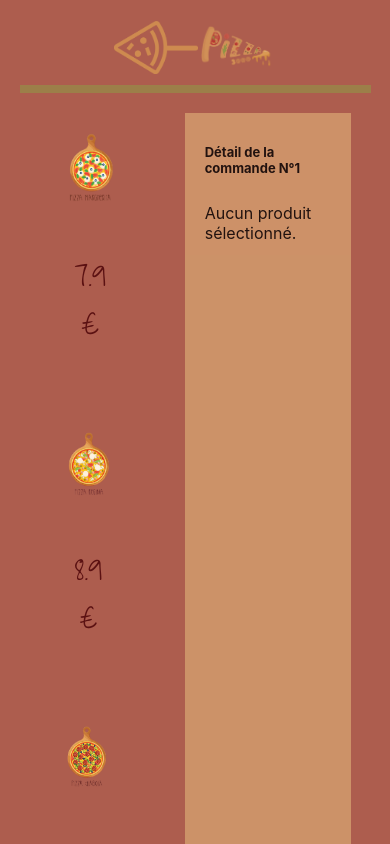
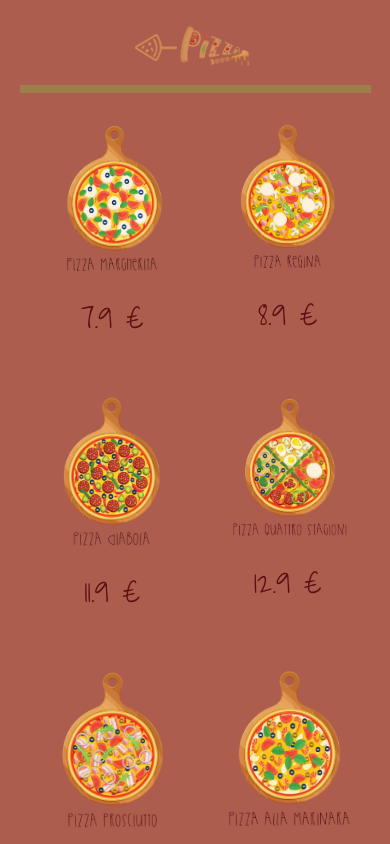
Before and after one commit to AurelieDuynslaeger/Ordering-App-RTK, a React (Create React App) app: page /NewOrder/1 in a window 390 px wide. Shown: the top 844 px of the page. Built offline with nearby package versions, Linux system fonts and the light colour scheme.

Commit message:
fix responsivness & deploy

```diff
--- a/src/index.scss
+++ b/src/index.scss
@@ -21,14 +21,19 @@ code {
 }
 
 .wrapper {
-  display: flex;
-  padding:2rem;
+  padding: 1rem 0.5rem;
+   @media screen and (min-width: 900px) {
+    display: flex;
+   }
 }
 
 .products-list {
-  width: 60vw;
+  width:90vw;
   display: flex;
   flex-wrap: wrap;
+  @media screen and (min-width:900px) {
+    width: 60vw;
+  }
 }
 
 .select-order {
@@ -36,8 +41,12 @@ code {
   flex-direction: column;
   justify-content: center;
   align-items: center;
+  h3{
+    font-size: 2rem;
+    text-align: center;
+  }
   select {
-    width: 25%;
+    width: 100%;
     text-align: center;
     margin: 2rem;
     border: none;
@@ -45,6 +54,9 @@ code {
     border-radius: 5px;
     border: none;
     font-family: Verdana, Geneva, Tahoma, sans-serif;
+    @media screen and (min-width:900px) {
+      width: 25%;
+    }
   }
 }
 
--- a/src/stylesheets/Header.scss
+++ b/src/stylesheets/Header.scss
@@ -12,7 +12,10 @@ header {
         width:20vw;
     }
     .arrow-back {
-        width:10vh;
+        width:5vh;
         cursor: pointer;
+        @media screen and (min-width: 900px) {
+            width: 10vh;
+        }
     }
 }
--- a/src/stylesheets/Home.scss
+++ b/src/stylesheets/Home.scss
@@ -10,11 +10,16 @@
 
 .menu-cards {
   display: flex;
+  flex-wrap: wrap;
   justify-content: space-between;
   align-items: center;
   padding:2rem;
   margin:auto;
-  height: 70vh;
+  height: fit-content;
+  gap: 1rem;
+  @media screen and (min-width: 992px) {
+    height: 70vh;
+  }
 }
 
 .menu-tab-add,
--- a/src/stylesheets/Product.scss
+++ b/src/stylesheets/Product.scss
@@ -6,6 +6,8 @@
     cursor: pointer;
     img {
       width: 100%;
+      height: auto;
+      object-fit: cover;
     }
   }
   .product-details {
@@ -19,4 +21,7 @@
     margin:1rem;
     font-family: 'Shadows Into Light', cursive;
     color:v.$color-product;
+    p{
+      margin: 0;
+    }
   }
--- a/src/stylesheets/ShowOrders.scss
+++ b/src/stylesheets/ShowOrders.scss
@@ -28,3 +28,14 @@ color: red; // Couleur pour le statut "En attente de paiement"
     cursor: pointer;
     border-radius: 5px;
 }
+
+:where(.css-dev-only-do-not-override-zl9ks2).ant-table-wrapper .ant-table-cell, :where(.css-dev-only-do-not-override-zl9ks2).ant-table-wrapper .ant-table-thead>tr>th {
+    padding: 8px 8px !important;
+}
+
+.ant-table-cell{
+    font-size: 12px;
+    @media screen and (min-width: 900px) {
+        font-size: 18px;
+    }
+}
```
